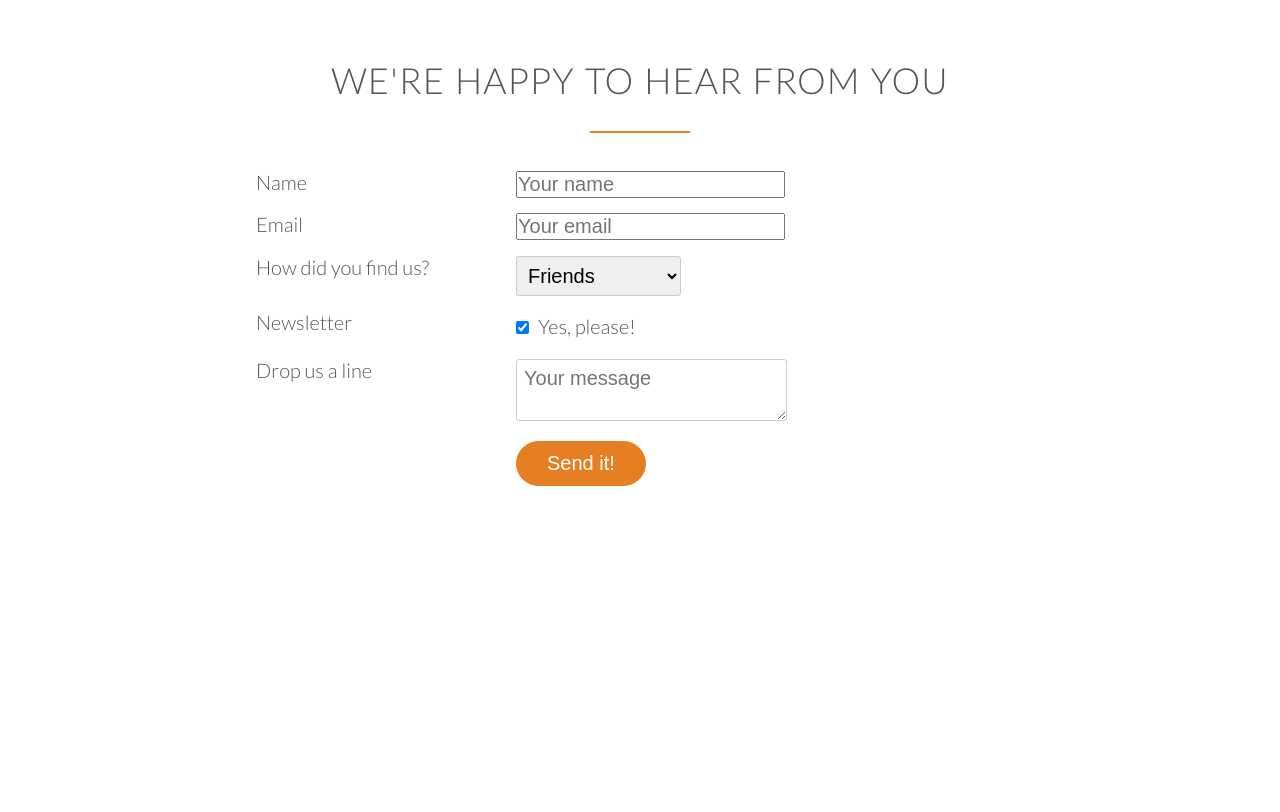
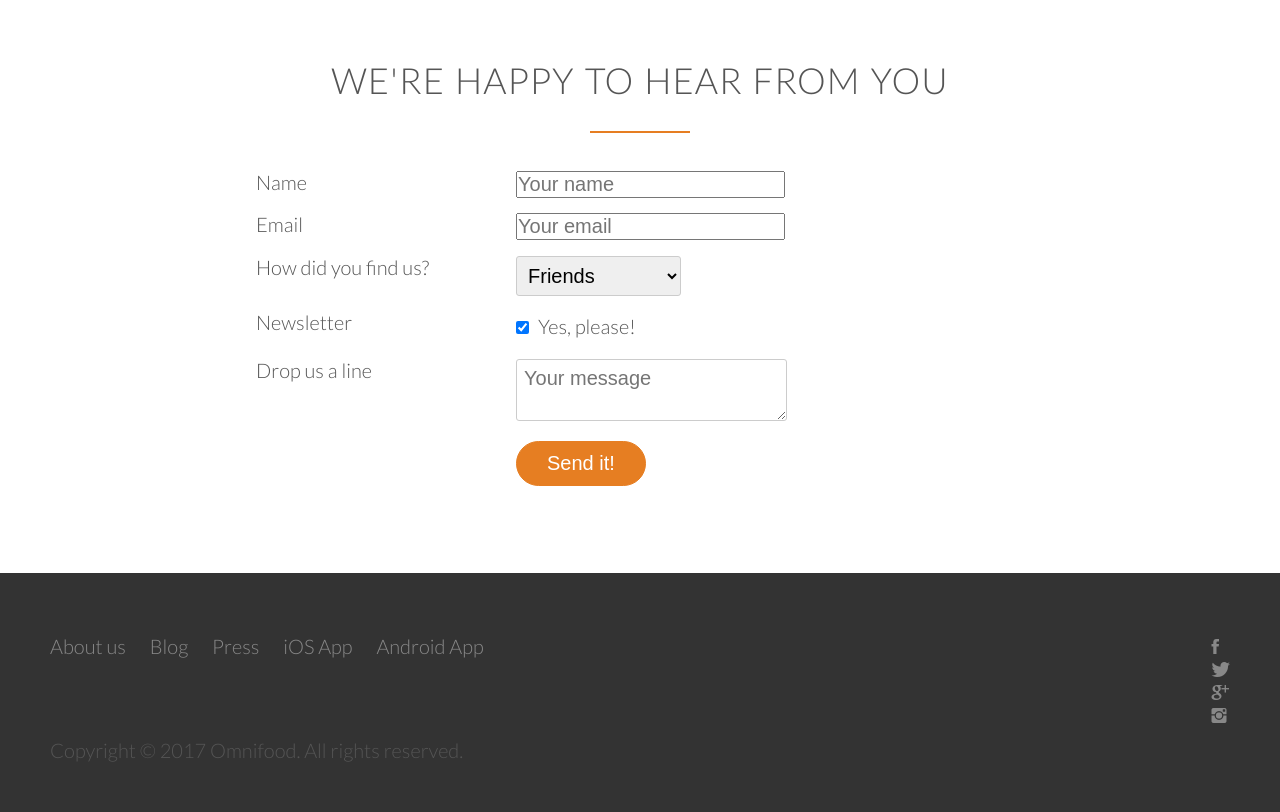
Before and after one commit to wetpaperbag/Omni_Site, a plain HTML site: page Index.html in a window 1280 px wide. Shown: the part 4644-5456 px from the top of the page. Before the commit the page ends 5217 px from the top, so only its background shows below. Drawn offline with Linux system fonts and the light colour scheme; files whose address does not match are found by name.

Commit message:
styling footer,changed background

```diff
--- a/Index.html
+++ b/Index.html
@@ -375,6 +375,36 @@
 
         </div>
         </section>
+
+        <footer>
+            <div class="row">
+                <div class="col span-1-of-2">
+                    <ul class="footer-nav">
+                        <li><a href="#">About us</a></li>
+                        <li><a href="#">Blog</a></li>
+                        <li><a href="#">Press</a></li>
+                        <li><a href="#">iOS App</a></li>
+                        <li><a href="#">Android App</a></li>
+
+                    </ul>
+
+                </div>
+                <div class="col span-1-of-2">
+                <ul class="social-links">
+                    <li><a href="#"><i class="ion-social-facebook"></i></a></li>
+                    <li><a href="#"><i class="ion-social-twitter"></i></a></li>
+                    <li><a href="#"><i class="ion-social-googleplus"></i></a></li>
+                    <li><a href="#"><i class="ion-social-instagram"></i></a></li>
+                    </ul>
+                </div>
+             </div>
+            <div class="row">
+                <p>
+                Copyright &copy; 2017 Omnifood. All rights reserved.
+                </p>
+            </div>
+
+        </footer>
     </body>
 
 
@@ -382,14 +412,10 @@
 </html>
 <!--
 
-
-
-Fields to include:
-Name
-Email
-
-Newsletter
-
-
+1. About us
+2.
+3.
+4.
+5.
 
 -->
--- a/resources/css/style.css
+++ b/resources/css/style.css
@@ -498,3 +498,50 @@ input[type=checkbox] {
 }
 *:focus {outline: none;
 }
+
+/*--------------------------------------*/
+/* FOOTER */
+/*--------------------------------------*/
+
+footer {
+background-color: #333;
+    padding: 50px;
+}
+
+.footer-nav {
+    list-style: none;
+    float: left;
+    }
+.social-links {
+    list-style: none;
+    float: right;
+}
+.footer-nav li,
+.social-links {
+    display: inline-block;
+    margin-right: 20px;
+}
+.footer-nav li:last-child,
+.social-links:last-child{
+    margin-right: 0;
+
+}
+.footer-nav li a:link,
+.footer-nav li a:visited,
+.social-links a:link,
+.social-links a:visited{
+    text-decoration: none;
+    border: 0;
+    color: #888;
+    transition: color 0.2s;
+}
+
+.footer-nav l1 a:hover,
+.footer-nav li a:active {
+    color: #ddd;
+    }
+.footer p{
+    color: #888;
+    text-align: center;
+    font-size: 90%;
+}
```
